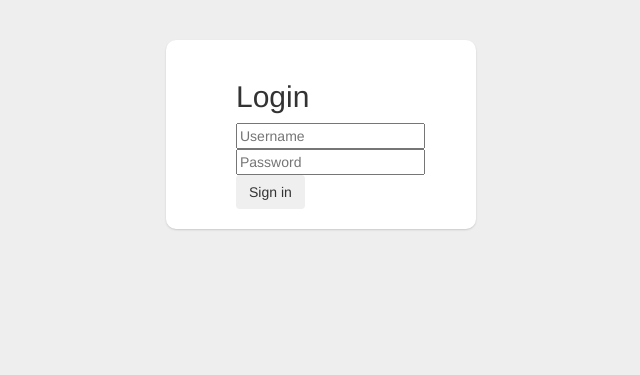
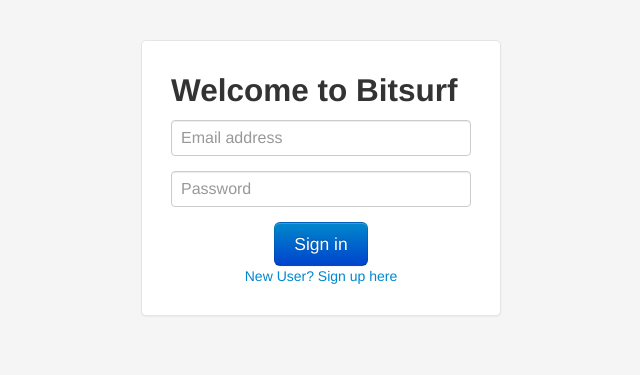
Before and after one commit to manosai/bitsurf, a Django app: page / in a window 1280 px wide. Shown: the top 375 px of the page, without its empty margins (319-959 px from the left). Run offline with Django 3.2, Linux system fonts and the light colour scheme; some libraries are stand-ins or nearby versions.

Commit message:
added login

```diff
--- a/bitsurf_site/bitsurf_app/templates/login.html
+++ b/bitsurf_site/bitsurf_app/templates/login.html
@@ -2,72 +2,81 @@
 <html lang="en">
   <head>
     <meta charset="utf-8">
-    <title>Bootstrap, from Twitter</title>
+    <title>Bitsurf</title>
+    <meta name="viewport" content="width=device-width, initial-scale=1.0">
     <meta name="description" content="">
     <meta name="author" content="">
 
     <!-- Le styles -->
-	<script src="//ajax.googleapis.com/ajax/libs/jquery/1.9.0/jquery.min.js"></script>
-    <link rel="stylesheet" type="text/css" href="//netdna.bootstrapcdn.com/bootstrap/3.0.0-rc1/css/bootstrap.min.css">
-    <script src="//netdna.bootstrapcdn.com/bootstrap/3.0.0-rc1/js/bootstrap.min.js"></script>
+    <link href="http://getbootstrap.com/2.3.2/assets/css/bootstrap.css" rel="stylesheet">
     <style type="text/css">
-      /* Override some defaults */
-      html, body {
-        background-color: #eee;
-      }
       body {
         padding-top: 40px;
-      }
-      .container {
-        width: 300px;
+        padding-bottom: 40px;
+        background-color: #f5f5f5;
       }
 
-      /* The white background content wrapper */
-      .container > .content {
+      .form-signin {
+        max-width: 300px;
+        padding: 19px 29px 29px;
+        margin: 0 auto 20px;
         background-color: #fff;
-        padding: 20px;
-        margin: 0 -20px;
-        -webkit-border-radius: 10px 10px 10px 10px;
-           -moz-border-radius: 10px 10px 10px 10px;
-                border-radius: 10px 10px 10px 10px;
-        -webkit-box-shadow: 0 1px 2px rgba(0,0,0,.15);
-           -moz-box-shadow: 0 1px 2px rgba(0,0,0,.15);
-                box-shadow: 0 1px 2px rgba(0,0,0,.15);
+        border: 1px solid #e5e5e5;
+        -webkit-border-radius: 5px;
+           -moz-border-radius: 5px;
+                border-radius: 5px;
+        -webkit-box-shadow: 0 1px 2px rgba(0,0,0,.05);
+           -moz-box-shadow: 0 1px 2px rgba(0,0,0,.05);
+                box-shadow: 0 1px 2px rgba(0,0,0,.05);
       }
-
-	  .login-form {
-		margin-left: 65px;
+      .form-signin .form-signin-heading,
+      .form-signin .checkbox {
+        margin-bottom: 10px;
       }
-
-	  legend {
-		margin-right: -50px;
-		font-weight: bold;
-	  	color: #404040;
+      .form-signin input[type="text"],
+      .form-signin input[type="password"] {
+        font-size: 16px;
+        height: auto;
+        margin-bottom: 15px;
+        padding: 7px 9px;
       }
 
     </style>
+    <link href="http://getbootstrap.com/2.3.2/assets/css/bootstrap-responsive.css" rel="stylesheet">
 
+    <!-- HTML5 shim, for IE6-8 support of HTML5 elements -->
+    <!--[if lt IE 9]>
+      <script src="http://getbootstrap.com/2.3.2/assets/js/html5shiv.js"></script>
+    <![endif]-->
+
+    <!-- Fav and touch icons -->
+    <link rel="apple-touch-icon-precomposed" sizes="144x144" href="http://getbootstrap.com/2.3.2/assets/ico/apple-touch-icon-144-precomposed.png">
+    <link rel="apple-touch-icon-precomposed" sizes="114x114" href="http://getbootstrap.com/2.3.2/assets/ico/apple-touch-icon-114-precomposed.png">
+      <link rel="apple-touch-icon-precomposed" sizes="72x72" href="http://getbootstrap.com/2.3.2/assets/ico/apple-touch-icon-72-precomposed.png">
+                    <link rel="apple-touch-icon-precomposed" href="http://getbootstrap.com/2.3.2/assets/ico/apple-touch-icon-57-precomposed.png">
+                                   <link rel="shortcut icon" href="http://getbootstrap.com/2.3.2/assets/ico/favicon.png">
   </head>
+
   <body>
+
     <div class="container">
-    <div class="content">
-      <div class="row">
-        <div class="login-form">
-          <h2>Login</h2>
-          <form action="">
-            <fieldset>
-              <div class="clearfix">
-                <input type="text" placeholder="Username">
+
+      <form class="form-signin">
+        <h2 class="form-signin-heading">Welcome to Bitsurf</h2>
+        <input type="text" class="input-block-level" placeholder="Email address">
+        <input type="password" class="input-block-level" placeholder="Password">
+        <div style="text-align:center">
+        <button class="btn btn-large btn-primary" style="center" type="submit">Sign in</button> </br>
+		    <a href="http://ec2-23-22-205-148.compute-1.amazonaws.com:8000/login">New User? Sign up here</a> </br>
         </div>
-              <div class="clearfix">
-                <input type="password" placeholder="Password">
-              </div>
-              <button class="btn primary" type="submit">Sign in</button>
-            </fieldset>
       </form>
-        </div>
-      </div>
-    </div>
+
     </div> <!-- /container -->
+
+    <!-- Le javascript
+    ================================================== -->
+    <!-- Placed at the end of the document so the pages load faster -->
+    <script src="http://getbootstrap.com/2.3.2/assets/js/jquery.js"></script>
+
   </body>
 </html>
```
Also changed, not shown: 9 other files. Lines whose indentation alone changed are shown as unchanged.
